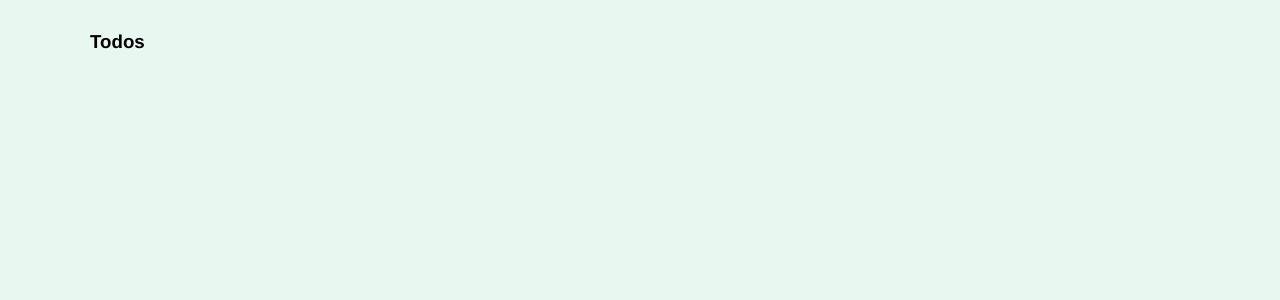
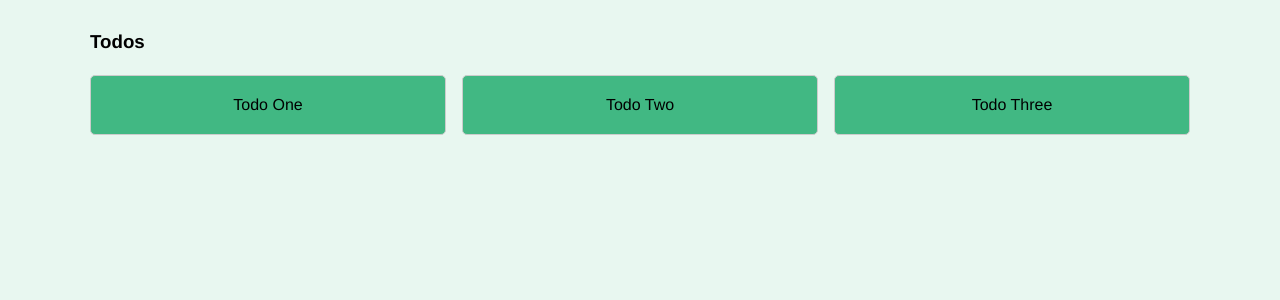
Before and after one commit to TheMike316/vuex-course, a Vue app: page / in a window 1280 px wide. Shown: the top 300 px of the page. Built offline with nearby package versions, Linux system fonts and the light colour scheme.

Commit message:
use state in Todos Component

```diff
--- a/src/components/Todos.vue
+++ b/src/components/Todos.vue
@@ -1,6 +1,11 @@
 <template>
     <div>
         <h3>Todos</h3>
+        <div class="todos">
+            <div class="todo" v-for="todo in allTodos" :key="todo.id">
+                {{todo.title}}
+            </div>
+        </div>
     </div>
 </template>
 
@@ -14,5 +19,20 @@
 </script>
 
 <style scoped>
+    .todos {
+        display: grid;
+        grid-template-columns: repeat(3, 1fr);
+        grid-gap: 1rem;
+    }
+
+    .todo {
+        border: 1px solid #ccc;
+        background: #41b883;
+        padding: 1rem;
+        border-radius: 5px;
+        text-align: center;
+        position: relative;
+        cursor: pointer;
+    }
 
 </style>
```
